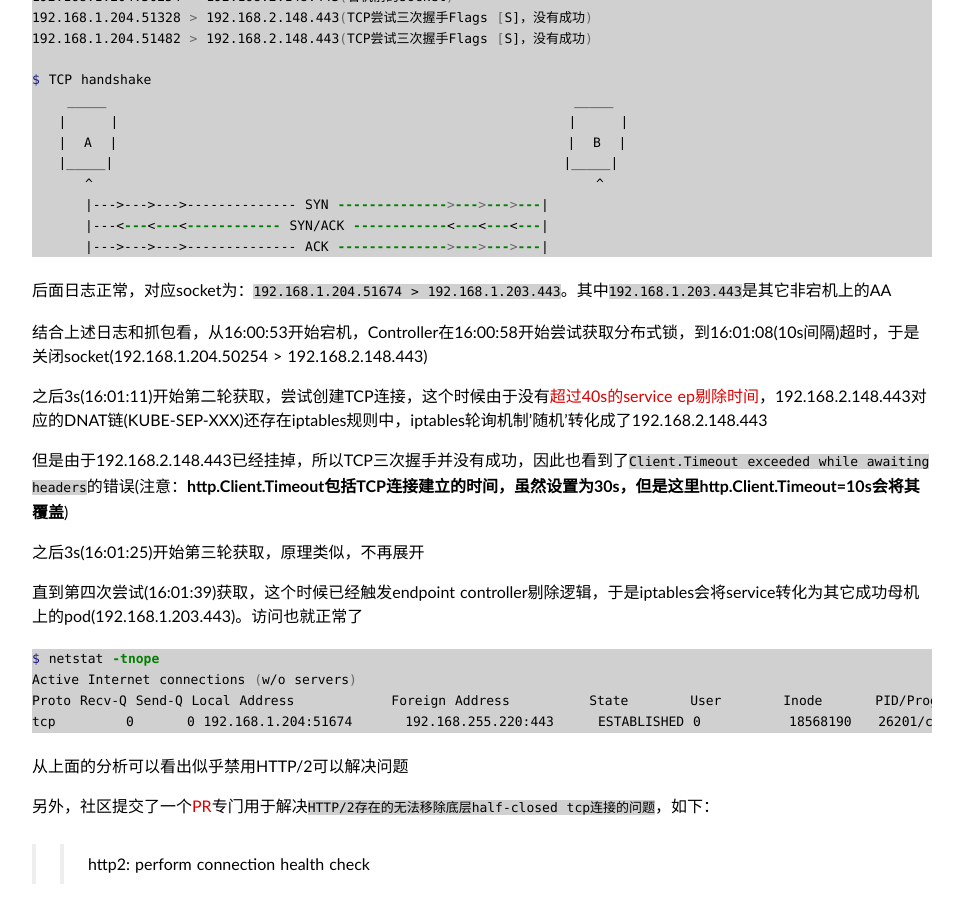
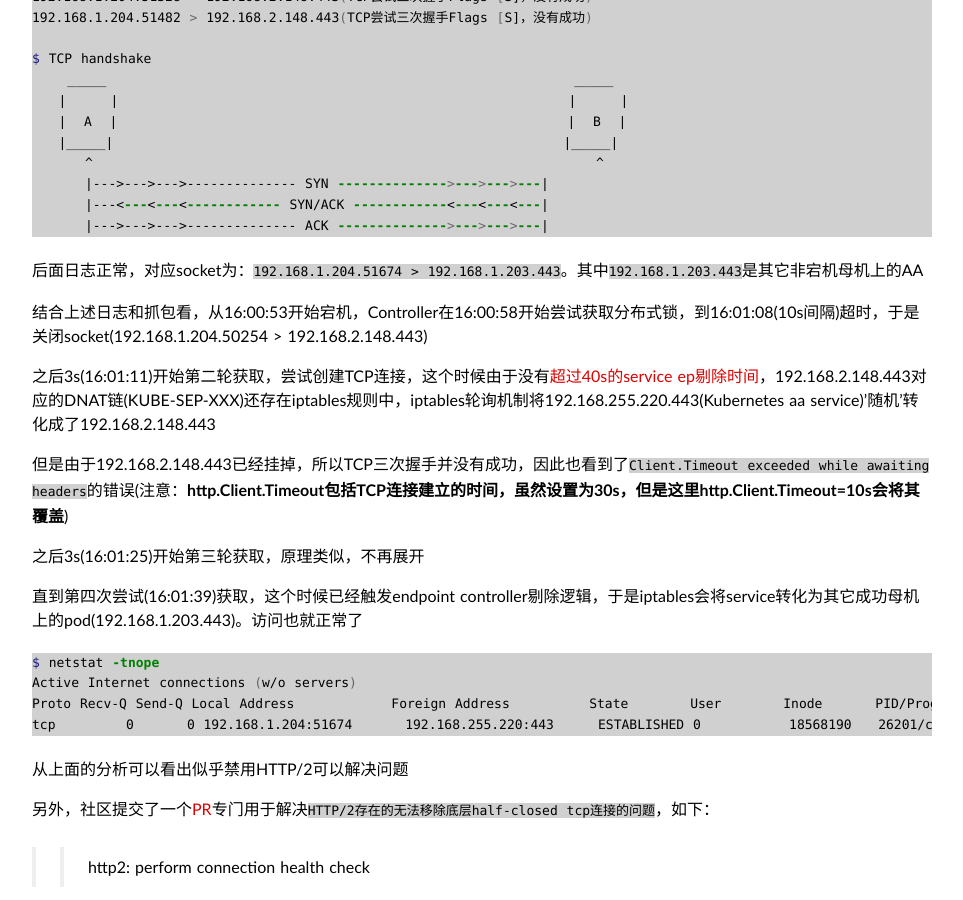
Before and after one commit to duyanghao/duyanghao.github.io, a Jekyll site: the page built from _posts/2020-7-28-kubernetes-ha-http-keep-alive-bugs.md, in a window 1280 px wide and 900 px high, scrolled down 10959 px. Shown: the whole window, without its empty margins (158-1121 px from the left). Built offline with Jekyll 4.4.1, drawn with Linux system fonts in a browser that asks for light colours; some web fonts are replaced; comment, search, counter and statistics services are not loaded; some of the changed text lies outside the part shown.

Commit message:
add kuberentes-ha-http-timeout
Signed-off-by: duyanghao <1294057873@qq.com>

````diff
--- a/_posts/2020-7-28-kubernetes-ha-http-keep-alive-bugs.md
+++ b/_posts/2020-7-28-kubernetes-ha-http-keep-alive-bugs.md
@@ -545,11 +544,11 @@
       |--->--->--->-------------- ACK -------------->--->--->---|
 ```
 
-后面日志正常，对应socket为：`192.168.1.204.51674 > 192.168.1.203.443`。其中`192.168.1.203.443`是其它非宕机上的AA
+后面日志正常，对应socket为：`192.168.1.204.51674 > 192.168.1.203.443`。其中`192.168.1.203.443`是其它非宕机母机上的AA
 
 结合上述日志和抓包看，从16:00:53开始宕机，Controller在16:00:58开始尝试获取分布式锁，到16:01:08(10s间隔)超时，于是关闭socket(192.168.1.204.50254 > 192.168.2.148.443)
 
-之后3s(16:01:11)开始第二轮获取，尝试创建TCP连接，这个时候由于没有[超过40s的service ep剔除时间](https://duyanghao.github.io/kubernetes-ha/)，192.168.2.148.443对应的DNAT链(KUBE-SEP-XXX)还存在iptables规则中，iptables轮询机制'随机'转化成了192.168.2.148.443
+之后3s(16:01:11)开始第二轮获取，尝试创建TCP连接，这个时候由于没有[超过40s的service ep剔除时间](https://duyanghao.github.io/kubernetes-ha/)，192.168.2.148.443对应的DNAT链(KUBE-SEP-XXX)还存在iptables规则中，iptables轮询机制将192.168.255.220.443(Kubernetes aa service)'随机'转化成了192.168.2.148.443
 
 但是由于192.168.2.148.443已经挂掉，所以TCP三次握手并没有成功，因此也看到了`Client.Timeout exceeded while awaiting headers`的错误(注意：**http.Client.Timeout包括TCP连接建立的时间，虽然设置为30s，但是这里http.Client.Timeout=10s会将其覆盖**)
 
````
Also changed, not shown: other parts of _posts/2020-7-28-kubernetes-ha-http-keep-alive-bugs.md (+2 -3 lines).
